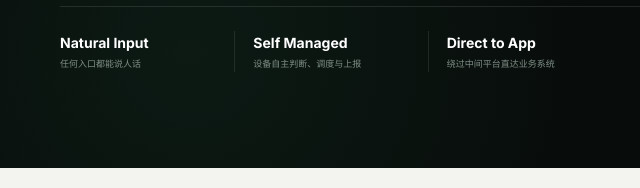
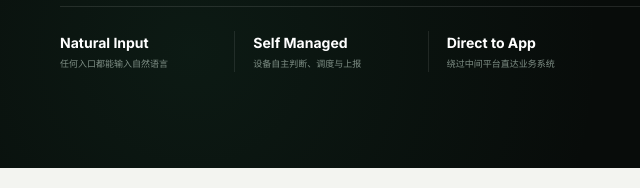
Before and after one commit to sewelllin/nexa-module, a plain HTML site: page index.html in a window 1280 px wide. Shown: the part 612-800 px from the top of the page, 0-640 px from the left. Drawn offline with Linux system fonts and the light colour scheme.

Commit message:
Clarify natural language input copy

```diff
--- a/index.html
+++ b/index.html
@@ -1,10 +1,10 @@
 <!doctype html>
 <html lang="zh-CN"><head><meta charset="utf-8"><meta name="viewport" content="width=device-width,initial-scale=1"><meta name="theme-color" content="#080c0a"><meta name="description" content="Nexa Module 是 AI Native 设备 Agent 模组，统一接收串口、远程、语音等自然语言输入，通过内置意图理解能力自主判断、执行动作，并将数据直接发送到应用服务器。"><meta property="og:title" content="Nexa Module — 让每台设备理解自然语言"><meta property="og:description" content="自然语言输入和去中间节点架构，让设备从“被平台转发”变成“可自主工作的业务节点”。"><meta property="og:type" content="website"><title>Nexa Module — 让每台设备成为能理解自然语言</title><link rel="preconnect" href="https://fonts.googleapis.com"><link href="https://fonts.googleapis.com/css2?family=Inter:wght@400;600;700;800&family=Noto+Sans+SC:wght@400;500;700;800&display=swap" rel="stylesheet"><link rel="stylesheet" href="styles.css"></head>
 <body><header class="nav"><a class="logo" href="#top"><i>N</i> Nexa <span>Module</span></a><nav><a href="#products">产品型号</a><a href="#architecture">直连架构</a><a href="#compare">方案对比</a><a href="#reliability">在线保障</a><a href="#film">产品视频</a></nav><a class="nav-cta" href="#contact">获取方案</a></header><main id="top">
-<section class="hero"><div class="hero-copy"><span class="pill">NEXA MODULE · AI NATIVE DEVICE AGENT</span><h1>让设备，<br><em>理解自然语言。</em></h1><p class="hero-slogan">让每台设备成为能理解自然语言。</p><p>Nexa Module 让设备不再依赖固定按钮、复杂指令或中心化 IoT 平台。无论输入来自串口、远程应用还是语音，设备都能通过模组内置的意图理解能力判断任务，并把结果、状态和业务数据直接送到客户应用服务器。</p><div class="actions"><a class="btn primary" href="#architecture">查看产品架构 →</a><a class="btn" href="#demo">体验意图链路</a></div><div class="stats"><div><strong>Natural Input</strong><span>任何入口都能说人话</span></div><div><strong>Self Managed</strong><span>设备自主判断、调度与上报</span></div><div><strong>Direct to App</strong><span>绕过中间平台直达业务系统</span></div></div></div><div class="device-visual"><div class="orbit o1"></div><div class="orbit o2"></div><div class="chip"><span class="status">NEXA AGENT ONLINE</span><div class="chip-core">NEXA<small>AGENT MODULE</small></div><div class="ports"><i></i><i></i><i></i><i></i></div></div><div class="float-card fc1"><b>NATURAL INPUT</b><span>“开启 2 号风机”</span></div><div class="float-card fc2"><b>SKILL PLAN</b><span>fan.control · 0.98</span></div></div></section>
+<section class="hero"><div class="hero-copy"><span class="pill">NEXA MODULE · AI NATIVE DEVICE AGENT</span><h1>让设备，<br><em>理解自然语言。</em></h1><p class="hero-slogan">让每台设备成为能理解自然语言。</p><p>Nexa Module 让设备不再依赖固定按钮、复杂指令或中心化 IoT 平台。无论输入来自串口、远程应用还是语音，设备都能通过模组内置的意图理解能力判断任务，并把结果、状态和业务数据直接送到客户应用服务器。</p><div class="actions"><a class="btn primary" href="#architecture">查看产品架构 →</a><a class="btn" href="#demo">体验意图链路</a></div><div class="stats"><div><strong>Natural Input</strong><span>任何入口都能输入自然语言</span></div><div><strong>Self Managed</strong><span>设备自主判断、调度与上报</span></div><div><strong>Direct to App</strong><span>绕过中间平台直达业务系统</span></div></div></div><div class="device-visual"><div class="orbit o1"></div><div class="orbit o2"></div><div class="chip"><span class="status">NEXA AGENT ONLINE</span><div class="chip-core">NEXA<small>AGENT MODULE</small></div><div class="ports"><i></i><i></i><i></i><i></i></div></div><div class="float-card fc1"><b>NATURAL INPUT</b><span>“开启 2 号风机”</span></div><div class="float-card fc2"><b>SKILL PLAN</b><span>fan.control · 0.98</span></div></div></section>
 <section class="section" id="concept"><div class="kicker">WHY NEXA</div><h2>不是再造一个 IoT 平台，<br>而是让每台设备拥有自己的 Agent。</h2><p class="lead">传统 IoT 平台通常把设备、数据和业务都放进同一个中转中心。Nexa Module 把设备变成可理解、可判断、可主动上报的业务节点，让应用更快接入设备，也让数据路径更短、更清晰。</p><div class="cards three"><article><span>01</span><h3>自然语言就是入口</h3><p>用户不必记指令、开发者不必为每个动作做一套按钮和字段，设备可以直接接收人的表达。</p></article><article><span>02</span><h3>AI 只做理解辅助</h3><p>意图理解被包装成 Nexa Module 的核心能力，用户看到的是设备会理解、会判断、会行动。</p></article><article><span>03</span><h3>设备自主工作</h3><p>设备可以自己决定如何理解输入、是否执行动作、何时把结果主动发送到应用服务器。</p></article></div></section>
 <section class="section products" id="products"><div class="kicker">TWO PRODUCT MODELS</div><h2>两款 Nexa Module，<br>满足不同场景。</h2><p class="lead">两款模组体验一致：让设备听懂自然语言、减少平台接入成本，并把业务数据直接送回客户系统。</p><div class="product-grid"><article class="product-card featured"><div class="product-top"><span>01 / MULTI-CONNECT</span><b>推荐</b></div><h3>Nexa Module Flex</h3><p class="product-sub">4G + Wi‑Fi + BLE</p><ul><li><strong>4G</strong><span>远程设备也能持续在线</span></li><li><strong>Wi‑Fi</strong><span>固定场景接入更灵活</span></li><li><strong>BLE</strong><span>现场配置和维护更方便</span></li></ul><p class="fit">适合楼宇、园区、工业网关、商用设备与需要多链路兜底的场景。</p></article><article class="product-card"><div class="product-top"><span>02 / CELLULAR</span></div><h3>Nexa Module 4G</h3><p class="product-sub">4G Only</p><ul><li><strong>简单部署</strong><span>适合只需要广域连接的设备</span></li><li><strong>不挑现场网络</strong><span>没有 Wi‑Fi 也能上线</span></li><li><strong>分散部署</strong><span>适合移动、户外、无人值守场景</span></li></ul><p class="fit">适合车载、售货机、农业设备、分散部署终端与无人值守设备。</p></article></div><div class="shared-base"><span>两款产品共同具备</span><b>自主 Agent</b><b>能力编排</b><b>稳定可达</b><b>安全直连</b><b>可维护、可恢复</b></div></section>
-<section class="section architecture" id="architecture"><div class="kicker">NEXA AGENT ARCHITECTURE</div><h2>Nexa Module 是设备的智能入口，直接连到业务终点。</h2><p class="arch-lead">在产品表达上，AI 意图理解不需要作为一个外部节点出现。它可以被理解为 Nexa Module 的内置能力：模组接收自然语言输入，完成理解、判断、执行和上报；应用服务器只需要接收设备主动发送的状态、事件和业务数据。</p><div class="input-strip"><b>统一自然语言入口</b><span>串口文本</span><span>远程控制</span><span>语音转写</span><span>本地屏幕 / 按键</span></div><div class="topology module-topology"><div class="topo-server"><span>INPUTS</span><h3>自然语言输入</h3><p>串口 / 远程 / 语音 / 本地界面<br>任何入口都能说人话</p></div><div class="topo-link"><b>进入模组</b><i></i><small>统一输入</small></div><div class="topo-device"><span>NEXA MODULE</span><h3>理解 · 判断 · 执行</h3><p>内置意图理解能力<br>自主调度设备能力</p><em>设备主动管理自己</em></div><div class="topo-link"><b>安全直连</b><i></i><small>状态 / 事件 / 业务数据</small></div><div class="topo-server"><span>BUSINESS ENDPOINT</span><h3>应用服务器</h3><p>接收设备数据<br>下发自然语言任务 · 展示业务结果</p></div></div><div class="ipv6-strip"><strong>去中间节点的设备连接</strong><span>设备可被稳定找到</span><i>+</i><span>数据直达业务终点</span><i>+</i><span>权限边界清楚</span><i>+</i><span>状态主动同步</span></div></section>
+<section class="section architecture" id="architecture"><div class="kicker">NEXA AGENT ARCHITECTURE</div><h2>Nexa Module 是设备的智能入口，直接连到业务终点。</h2><p class="arch-lead">在产品表达上，AI 意图理解不需要作为一个外部节点出现。它可以被理解为 Nexa Module 的内置能力：模组接收自然语言输入，完成理解、判断、执行和上报；应用服务器只需要接收设备主动发送的状态、事件和业务数据。</p><div class="input-strip"><b>统一自然语言入口</b><span>串口文本</span><span>远程控制</span><span>语音转写</span><span>本地屏幕 / 按键</span></div><div class="topology module-topology"><div class="topo-server"><span>INPUTS</span><h3>自然语言输入</h3><p>串口 / 远程 / 语音 / 本地界面<br>任何入口都能输入自然语言</p></div><div class="topo-link"><b>进入模组</b><i></i><small>统一输入</small></div><div class="topo-device"><span>NEXA MODULE</span><h3>理解 · 判断 · 执行</h3><p>内置意图理解能力<br>自主调度设备能力</p><em>设备主动管理自己</em></div><div class="topo-link"><b>安全直连</b><i></i><small>状态 / 事件 / 业务数据</small></div><div class="topo-server"><span>BUSINESS ENDPOINT</span><h3>应用服务器</h3><p>接收设备数据<br>下发自然语言任务 · 展示业务结果</p></div></div><div class="ipv6-strip"><strong>去中间节点的设备连接</strong><span>设备可被稳定找到</span><i>+</i><span>数据直达业务终点</span><i>+</i><span>权限边界清楚</span><i>+</i><span>状态主动同步</span></div></section>
 <section class="section demo-wrap" id="demo"><div><div class="kicker">NEXA INTENT FLOW</div><h2>输入一句话，看看设备如何理解并行动。</h2><p class="lead">不管指令来自哪里，设备都走同一条体验链路：接收自然语言、由 Nexa Module 完成意图理解与动作判断，再把结果直接反馈给业务应用。</p><div class="suggestions"><button data-scenario="fan" data-source="远程应用服务器" data-prompt="把 2 号风机打开 15 分钟">远程控制</button><button data-scenario="serial" data-source="UART 串口" data-prompt="GPIO 12 拉高 10 秒后恢复">串口输入</button><button data-scenario="voice" data-source="语音转文字" data-prompt="温度超过 30 度就开启喷淋">语音场景</button></div></div><div class="console"><div class="console-bar"><span>● ● ●</span><b>NEXA / INTENT TRACE</b><em>TCP CONNECTED</em></div><div class="chat"><label for="prompt">自然语言输入 <em id="source">远程应用服务器</em></label><div class="prompt-row"><input id="prompt" value="把 2 号风机打开 15 分钟" maxlength="80"><button id="run">解析意图 →</button></div><div class="trace"><div class="trace-step active"><span>01</span><p><b>设备构建上下文</b><small>source: remote · skills: fan.control, timer.schedule</small></p></div><div class="trace-step"><span>02</span><p><b>模组意图理解</b><small>等待判断...</small></p></div><div class="trace-step"><span>03</span><p><b>端侧策略校验</b><small>等待执行计划...</small></p></div><div class="trace-step"><span>04</span><p><b>Skill 本地执行</b><small>等待授权...</small></p></div></div></div></div></section>
 <section class="section compare" id="compare"><div class="kicker">PARADIGM SHIFT</div><h2>从“接平台”，<br>到“设备直达业务”。</h2><p class="lead">Nexa Module 的价值不是多接一个协议，而是减少 App、平台、网关之间的层层转译。业务系统说出目标，设备自己理解任务，并把数据直接送回应用。</p><div class="compare-grid"><div class="compare-side legacy"><span>传统设备通信</span><h3>每接一个设备，增加一层翻译</h3><div class="stack"><b>业务需求</b><i>↓ 人工拆解</i><b>控制接口</b><i>↓ AT 指令</i><b>协议字段</b><i>↓ 编解码插件</i><b>IoT 平台 / 网关</b><i>↓ 设备协议</i><b>硬件动作</b></div><p>链路长、耦合高、跨型号复用困难；协议变化往往需要同步修改插件、平台与应用。</p></div><div class="compare-vs">VS</div><div class="compare-side nexa"><span>Nexa Module 通信</span><h3>自然语言直达设备能力</h3><div class="stack compact"><b>自然语言意图</b><i>↓ 模组理解</i><b>可执行建议</b><i>↓ 端侧校验</i><b>设备本地执行</b></div><p>业务表达与底层协议解耦；新增设备能力时，应用侧不必重做整条平台链路。</p></div></div><div class="compare-points"><div><b>链路更短</b><span>设备与应用直接形成业务闭环</span></div><div><b>开发更少</b><span>少做按钮、少定义字段、少写适配层</span></div><div><b>上线更快</b><span>新增能力不必重做整套平台链路</span></div><div><b>边界更清楚</b><span>模组负责理解和动作，应用拿到结果</span></div></div></section>
 <section class="section reliability" id="reliability"><div class="kicker">NEVER LOSE THE DEVICE</div><h2>设备在线、数据上报、<br>异常恢复都有闭环。</h2><p class="lead">去掉中间节点之后，设备必须自己维持在线状态、主动上报数据，并在网络异常时恢复连接。Nexa Module 把这些能力内置到模组中，客户应用拿到的是持续可用的设备节点。</p><div class="reliability-grid"><article><span>01</span><h3>设备找得到</h3><p>每台设备都有稳定身份和连接入口，应用服务器能持续识别它、管理它。</p></article><article><span>02</span><h3>状态看得见</h3><p>设备主动同步在线状态、运行状态和关键事件，减少“设备到底在不在线”的盲区。</p></article><article><span>03</span><h3>断线会恢复</h3><p>网络波动时自动重连，恢复后继续把未完成的数据和事件送回业务系统。</p></article><article><span>04</span><h3>服务可兜底</h3><p>理解能力和业务服务都可以做备用入口，避免单点异常影响整批设备。</p></article><article><span>05</span><h3>离线也能做事</h3><p>短暂离线时，设备保留安全任务执行能力；恢复在线后主动补传结果。</p></article><article><span>06</span><h3>异常可处理</h3><p>设备失联、恢复、异常状态都能被记录和通知，方便运营人员快速定位。</p></article></div><div class="recovery-flow"><b>网络异常</b><i>→</i><b>本地继续执行安全任务</b><i>→</i><b>切换链路 / 自动重连</b><i>→</i><b>恢复会话并补传</b><i>→</i><b>应用更新在线状态</b></div></section>
```
